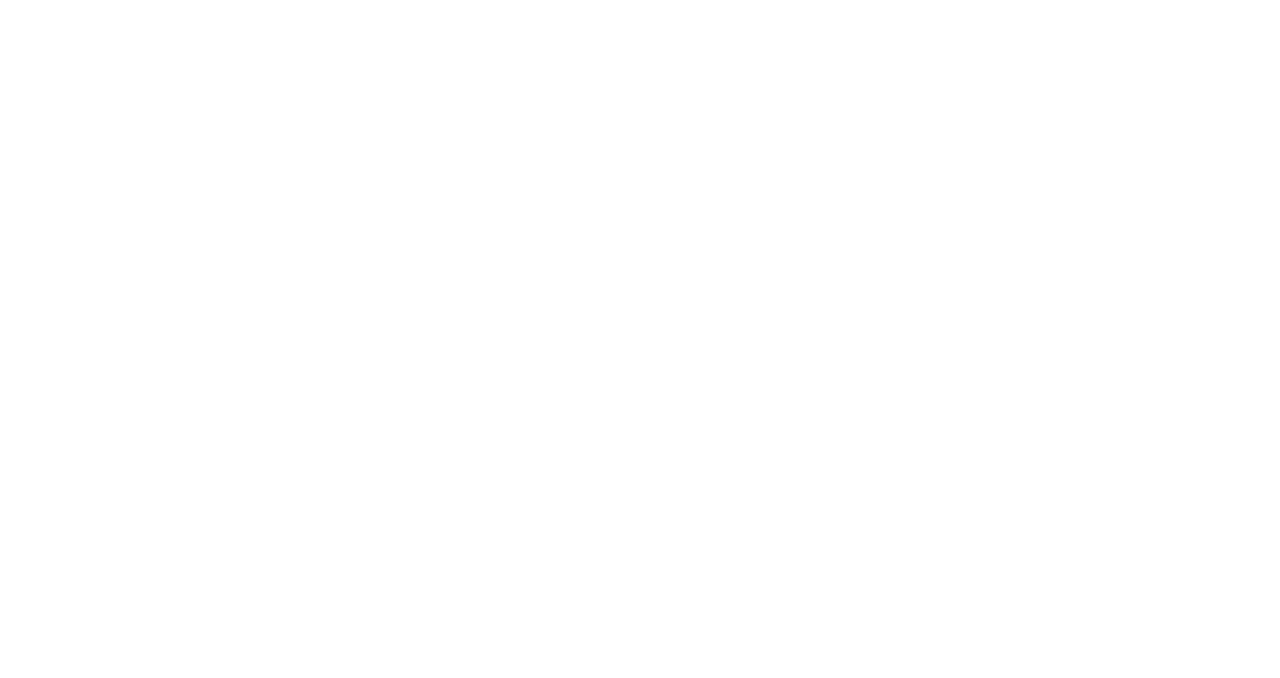
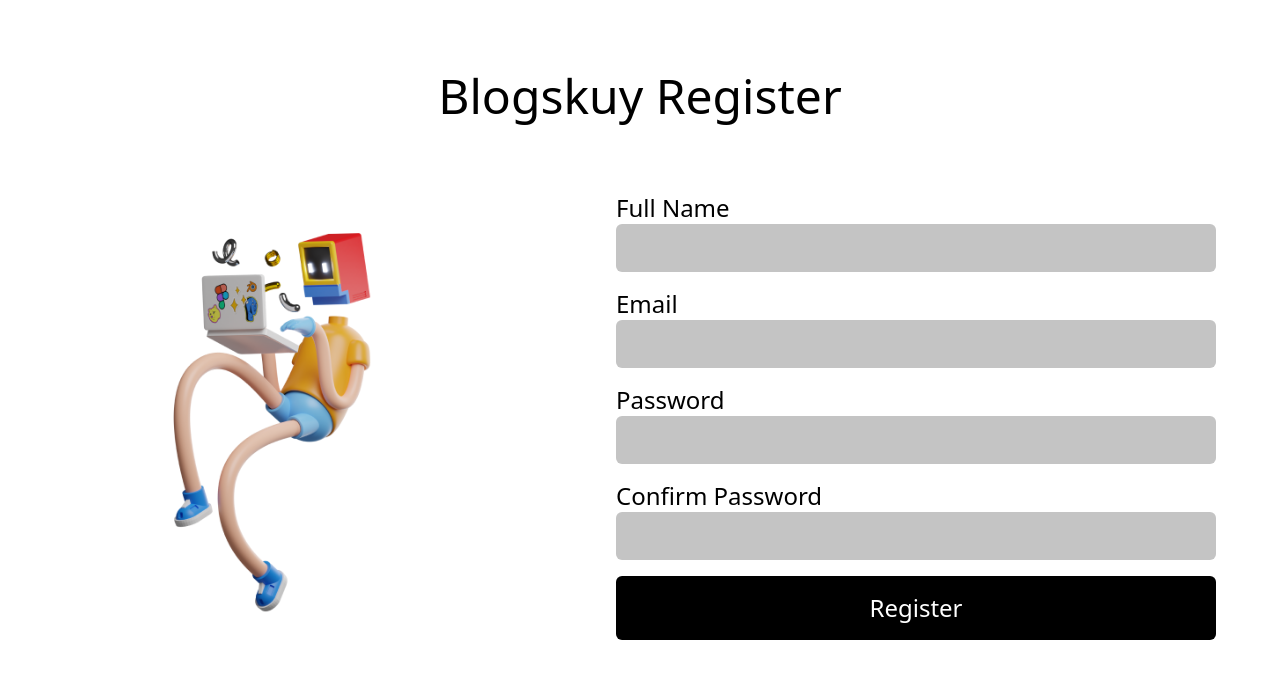
Before and after one commit to kenrickpd/blogskuy, a React (Create React App) app in the folder frontend/: page /register in a window 1280 px wide. Before the commit this address had no page. Shown: the top 678 px of the page. Built offline with nearby package versions, Linux system fonts and the light colour scheme.

Commit message:
feat: register page done

```diff
--- a/frontend/src/App.js
+++ b/frontend/src/App.js
@@ -2,6 +2,7 @@
 import { BrowserRouter, Routes, Route } from 'react-router-dom'
 import LandingPage from './pages/landing-page'
 import LoginPage from './pages/login-page'
+import RegisterPage from './pages/register-page'
 
 function App() {
   return (
@@ -9,6 +10,7 @@
       <Routes>
         <Route index element={<LandingPage />} />
         <Route path="/login" element={<LoginPage />} />
+        <Route path='/register' element={<RegisterPage />} />
       </Routes>
     </BrowserRouter>
   )
--- /dev/null
+++ b/frontend/src/pages/register-page.jsx
@@ -0,0 +1,30 @@
+import React from 'react'
+import sally from '../assets/saly.png'
+import BlackButton from '../components/button/button'
+import InputField from '../components/input-field/input-field'
+
+export default function RegisterPage() {
+  return (
+    <div>
+      <div className="flex w-screen h-12 px-16 py-24 justify-center items-center">
+        <p className="text-2xl md:text-3xl lg:text-4xl xl:text-5xl">
+          Blogskuy Register
+        </p>
+      </div>
+      <div className="block lg:flex xl:flex px-16 lg:space-x-28 xl:space-x-28 justify-center items-center">
+        <div className="flex justify-center items-center">
+          <img src={sally} width={500} height={500} />
+        </div>
+        <div className="text-2xl flex justify-center items-center">
+          <div className="block space-y-4">
+            <InputField inputType="text">Full Name</InputField>
+            <InputField inputType="text">Email</InputField>
+            <InputField inputType="password">Password</InputField>
+            <InputField inputType="password">Confirm Password</InputField>
+            <BlackButton>Register</BlackButton>
+          </div>
+        </div>
+      </div>
+    </div>
+  )
+}
```
